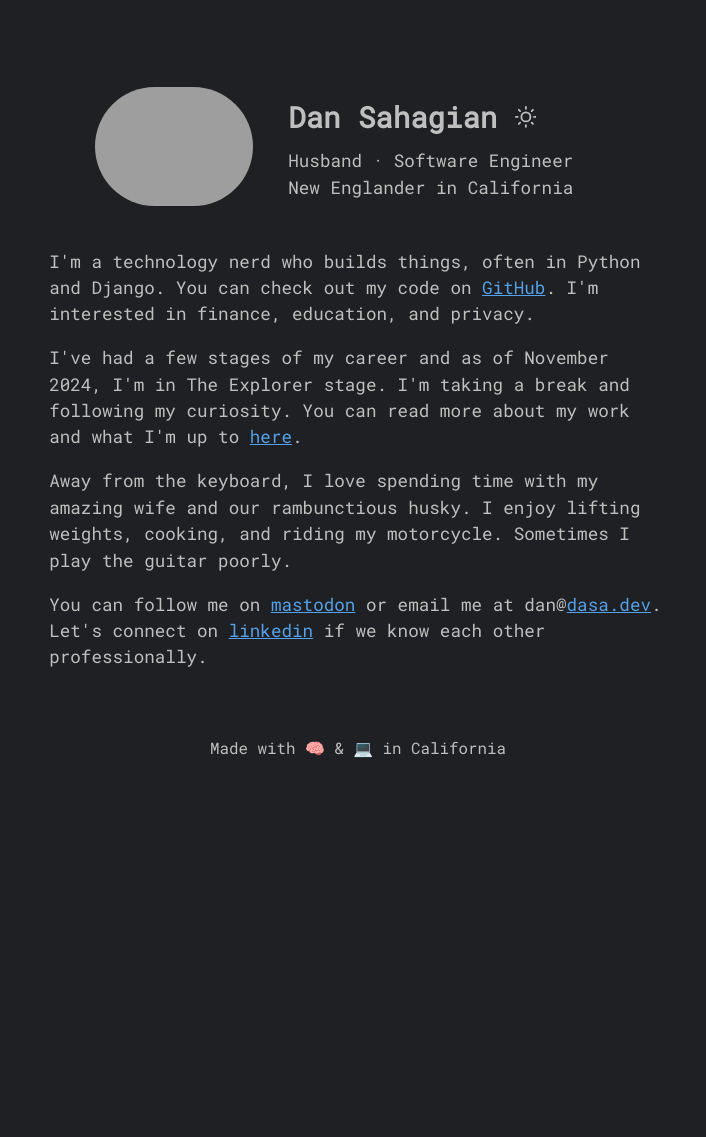
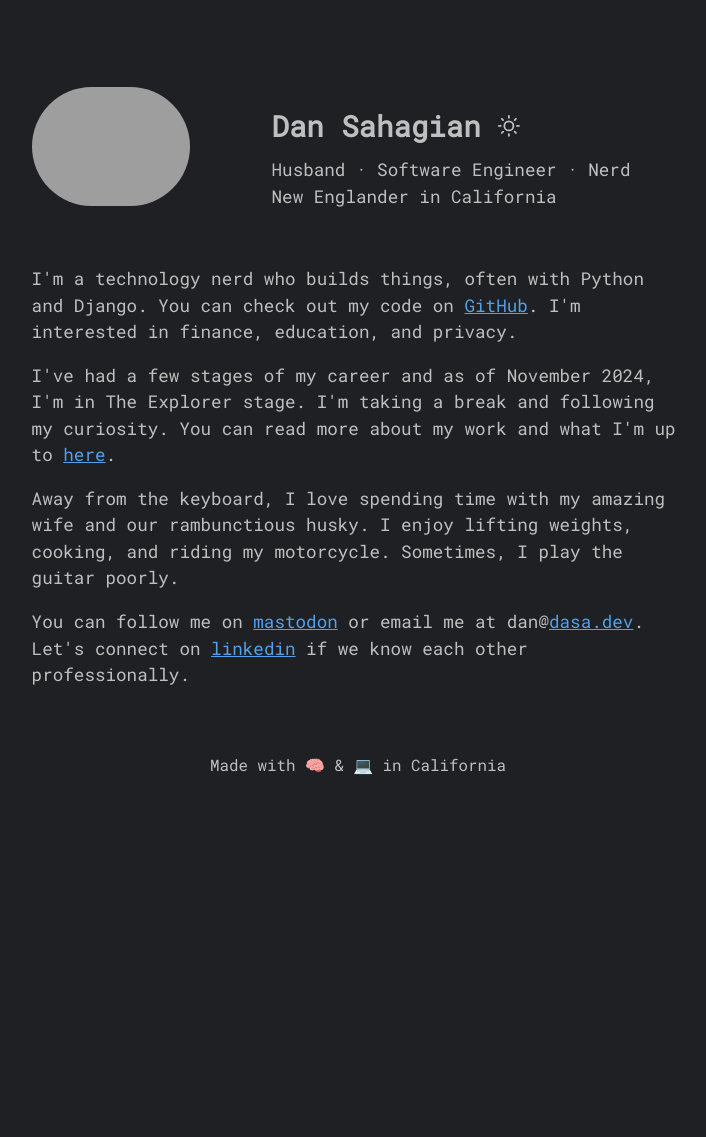
Before and after one commit to dansahagian/homepage, a Django app: template homepage/templates/home.html in a window 1280 px wide. Shown: the whole page, without its empty margins (282-988 px from the left). Before the commit the page ends 758 px from the top, so only its background shows below. Run offline with Django 5.2, Linux system fonts and the light colour scheme; the template is opened without the code that fills it, so the values that code supplies are empty; grey boxes are pictures that could not be loaded.

Commit message:
Small tweaks to styling

```diff
--- a/homepage/static/css/base.css
+++ b/homepage/static/css/base.css
@@ -28,7 +28,7 @@ html {
 }
 
 body {
-	padding: 1.0em 2.0em 20.0em;
+	padding: 1.0em 1.0em 20.0em;
 }
 
 a {
@@ -60,7 +60,7 @@ strong {
 
 .greeting {
 	font-weight: bold;
-	font-size: 1.65em;
+	font-size: 1.55em;
 }
 
 .greeting a {
@@ -75,10 +75,11 @@ strong {
 
 .titles {
 	padding-top: .5em;
+	font-size: .95em;
 }
 
 .section {
-	padding-top: 1.0em;
+	padding-top: 2.0em;
 	text-align: left;
 }
 
@@ -97,12 +98,20 @@ strong {
 	.summary-flex {
 		flex-basis: 65%;
 		text-align: left;
-		padding-left: 2.0em;
-		padding-top: 2.0em;
+		padding-left: 1.0em;
+		padding-top: 2.5em;
 	}
 
 	.headshot-flex {
 		flex-basis: 35%;
-		text-align: right;
+		text-align: left;
+	}
+
+	.greeting {
+		font-size: 1.65em;
+	}
+
+	.titles {
+		font-size: 1.0em;
 	}
 }
--- a/homepage/templates/home.html
+++ b/homepage/templates/home.html
@@ -37,14 +37,14 @@
                 {% endif %}
                 </div>
                 <div class="titles">
-                    Husband · Software Engineer<br>
+                    Husband · Software Engineer · Nerd<br>
                     New Englander in California<br>
                 </div>
             </div>
         </div>
         <div class="section">
             <p>
-                I'm a technology nerd who builds things, often in Python and Django. You can check
+                I'm a technology nerd who builds things, often with Python and Django. You can check
                 out my code on <a href="https://github.com/dansahagian">GitHub</a>. I'm interested in
                 finance, education, and privacy.
             </p>
@@ -56,7 +56,7 @@
             <p>
                 Away from the keyboard, I love spending time with my amazing wife and our
                 rambunctious husky. I enjoy lifting weights, cooking, and riding my motorcycle.
-                Sometimes I play the guitar poorly.
+                Sometimes, I play the guitar poorly.
             </p>
             <p>
                 You can follow me on <a href="https://fosstodon.org/@dansahagian">mastodon</a> or
```
